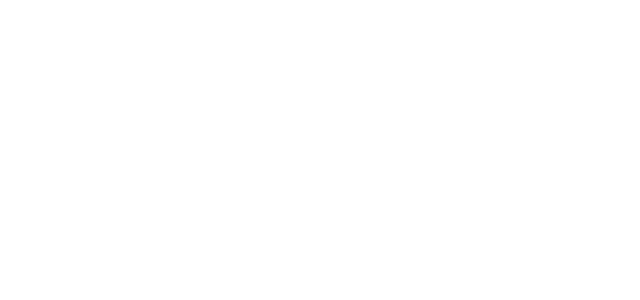
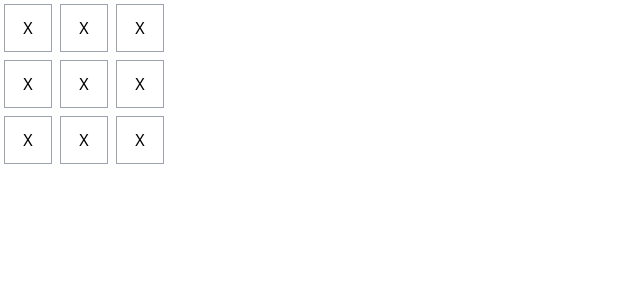
Before and after one commit to md-ahmodullah/Tic-Tac-Toe, a React (Vite) app: page / in a window 1280 px wide. Shown: the top 300 px of the page, without its empty margins (0-640 px from the left). Built offline with nearby package versions, Linux system fonts and the light colour scheme.

Commit message:
Created Board Component With 9 Buttons

```diff
--- a/src/App.jsx
+++ b/src/App.jsx
@@ -1,3 +1,41 @@
-export default function App() {
-  return;
+export default function Board() {
+  return (
+    <>
+      <div>
+        <button className="bg-white w-12 h-12 m-1 border border-gray-400 leading-9">
+          X
+        </button>
+        <button className="bg-white w-12 h-12 m-1 border border-gray-400 leading-9">
+          X
+        </button>
+        <button className="bg-white w-12 h-12 m-1 border border-gray-400 leading-9">
+          X
+        </button>
+      </div>
+
+      <div>
+        <button className="bg-white w-12 h-12 m-1 border border-gray-400 leading-9">
+          X
+        </button>
+        <button className="bg-white w-12 h-12 m-1 border border-gray-400 leading-9">
+          X
+        </button>
+        <button className="bg-white w-12 h-12 m-1 border border-gray-400 leading-9">
+          X
+        </button>
+      </div>
+
+      <div>
+        <button className="bg-white w-12 h-12 m-1 border border-gray-400 leading-9">
+          X
+        </button>
+        <button className="bg-white w-12 h-12 m-1 border border-gray-400 leading-9">
+          X
+        </button>
+        <button className="bg-white w-12 h-12 m-1 border border-gray-400 leading-9">
+          X
+        </button>
+      </div>
+    </>
+  );
 }
--- a/src/main.jsx
+++ b/src/main.jsx
@@ -1,10 +1,10 @@
-import { StrictMode } from 'react'
-import { createRoot } from 'react-dom/client'
-import App from './App.jsx'
-import './index.css'
+import { StrictMode } from "react";
+import { createRoot } from "react-dom/client";
+import Board from "./App.jsx";
+import "./index.css";
 
-createRoot(document.getElementById('root')).render(
+createRoot(document.getElementById("root")).render(
   <StrictMode>
-    <App />
-  </StrictMode>,
-)
+    <Board />
+  </StrictMode>
+);
```
